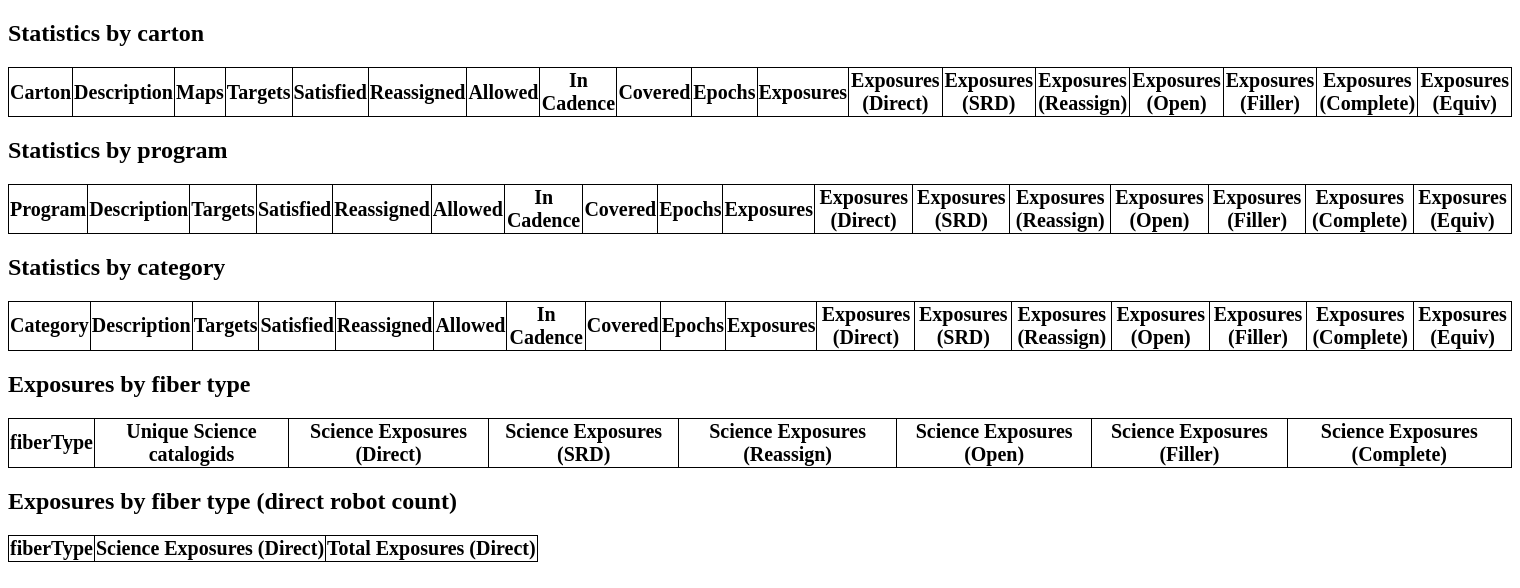
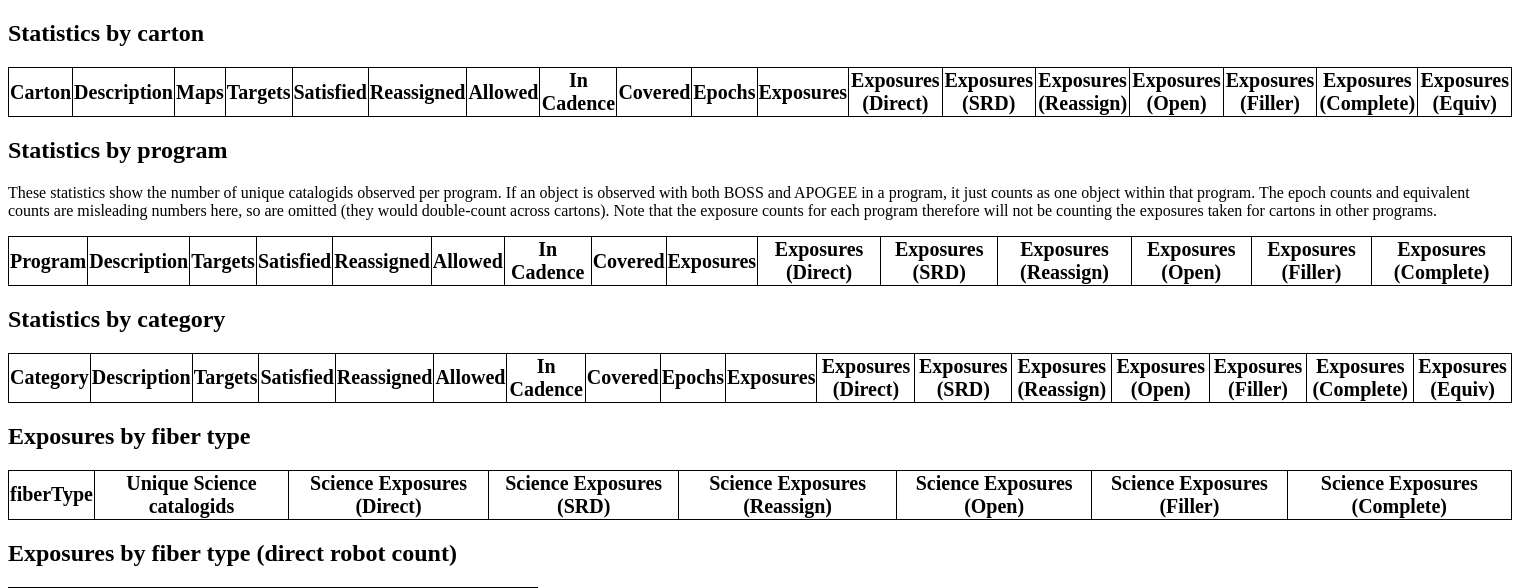
Before and after one commit to sdss/robostrategy, a Python web app: template python/robostrategy/templates/rs-final-stats-template.html in a window 1520 px wide. Shown: the part 929-1517 px from the top of the page. Before the commit the page ends 1491 px from the top, so only its background shows below. Run offline with Jinja, Linux system fonts and the light colour scheme; the template is opened without the code that fills it, so the values that code supplies are empty.

Commit message:
fix program stats maybe

```diff
--- a/python/robostrategy/templates/rs-final-stats-template.html
+++ b/python/robostrategy/templates/rs-final-stats-template.html
@@ -171,6 +171,14 @@
 
 <h2>Statistics by program</h2>
 
+<p>These statistics show the number of unique catalogids observed
+	per program. If an object is observed with both BOSS and APOGEE in
+	a program, it just counts as one object within that program.
+	The epoch counts and equivalent counts are misleading numbers here,
+	so are omitted (they would double-count across cartons). Note that
+  the exposure counts for each program therefore will not be counting
+	the exposures taken for cartons in other programs.</p>
+
 <table style="border: 1px solid black;" cellspacing=0px>
 <thead>
     <tr>
@@ -182,7 +190,6 @@
     <th><b>Allowed</b></th>
     <th><b>In Cadence</b></th>
     <th><b>Covered</b></th>
-    <th><b>Epochs</b></th>
     <th><b>Exposures </b></th>
     <th><b>Exposures (Direct)</b></th>
     <th><b>Exposures (SRD)</b></th>
@@ -190,7 +197,6 @@
     <th><b>Exposures (Open)</b></th>
     <th><b>Exposures (Filler)</b></th>
     <th><b>Exposures (Complete)</b></th>
-    <th><b>Exposures (Equiv)</b></th>
     </tr>
 </thead>
 <tbody>
@@ -205,7 +211,6 @@
 <td align='right'>{{programs[p].nallowed}}</td>
 <td align='right'>{{programs[p].nincadence}}</td>
 <td align='right'>{{programs[p].ncovered}}</td>
-<td align='right' style="color: blue;">{{programs[p].nepochs}}</td>
 <td align='right' style="color: blue;">{{programs[p].nexps}}</td>
 <td align='right'>{{programs[p].nexps_direct}}</td>
 <td align='right'>{{programs[p].nexps_srd}}</td>
@@ -213,7 +218,6 @@
 <td align='right'>{{programs[p].nexps_open}}</td>
 <td align='right'>{{programs[p].nexps_filler}}</td>
 <td align='right'>{{programs[p].nexps_complete}}</td>
-<td align='right'>{{programs[p].nexps_equiv}}</td>
 {% endfor %}
 </tbody>
 </table>
```
Also changed, not shown: 1 other file.
